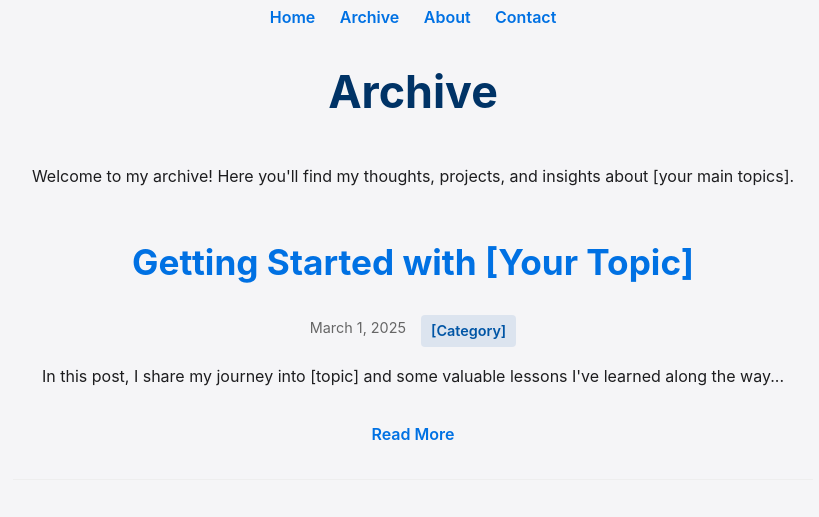
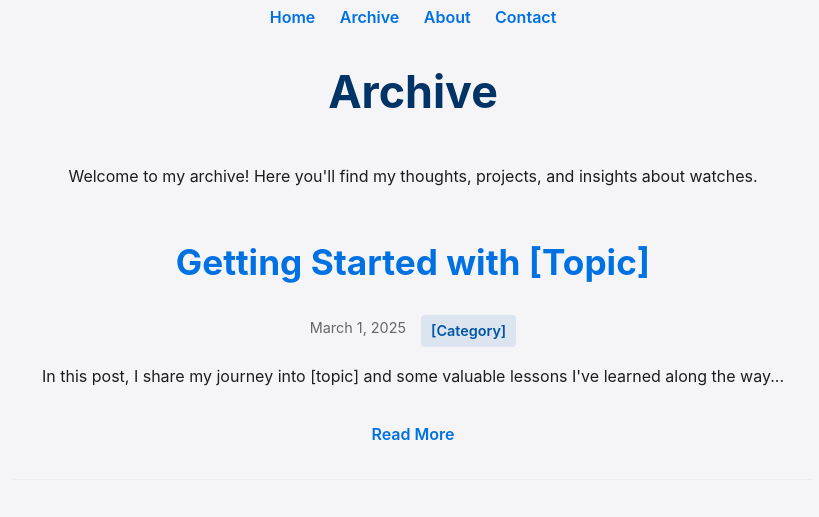
Before and after one commit to djs2904/Web_Authoring, a plain HTML site: page twp-archive.html in a window 1280 px wide. Shown: the part 247-764 px from the top of the page, without its empty margins (227-1046 px from the left). Drawn offline with Linux system fonts and the light colour scheme.

Commit message:
Update twp-archive.html

```diff
--- a/twp-archive.html
+++ b/twp-archive.html
@@ -18,12 +18,12 @@
     <main>
         <h1>Archive</h1>
 
-        <p>Welcome to my archive! Here you'll find my thoughts, projects, and insights about [your main topics].</p>
+        <p>Welcome to my archive! Here you'll find my thoughts, projects, and insights about watches.</p>
 
         <section class="blog-posts">
             <!-- Example blog post 1 -->
             <article class="blog-post">
-                <h2><a href="posts/first-post.html">Getting Started with [Your Topic]</a></h2>
+                <h2><a href="posts/first-post.html">Getting Started with [Topic]</a></h2>
                 <div class="post-meta">
                     <span class="date">March 1, 2025</span>
                     <span class="category">[Category]</span>
```
